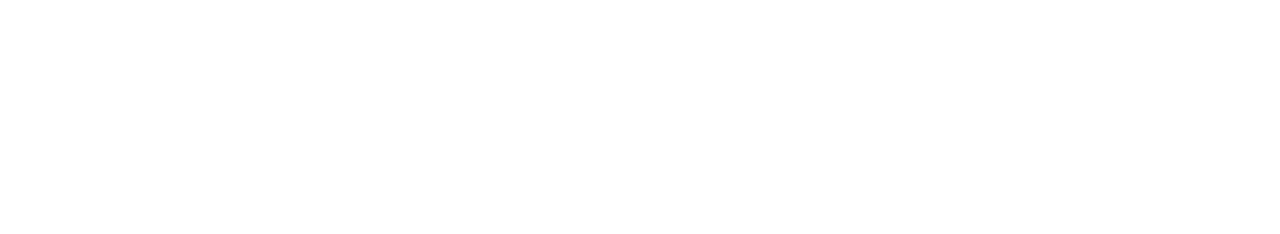
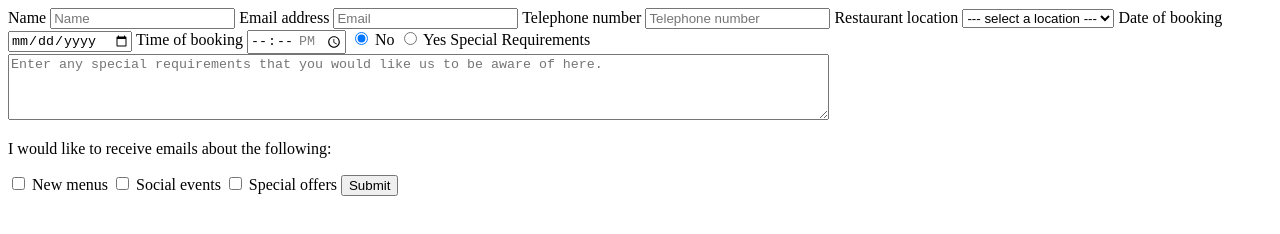
Before and after one commit to 88Hannah/example-form, a plain HTML site: page index.html in a window 1280 px wide. Drawn offline with Linux system fonts and the light colour scheme.

Commit message:
Basic form layout

```diff
--- a/index.html
+++ b/index.html
@@ -9,6 +9,106 @@
 
     <body>
 
+        <form>
+
+            <!-- Customer name -->
+            <label for="name">Name</label>
+            <input type="text" name="customerName" id="name" placeholder="Name" required>
+
+            <!-- Email address -->
+            <label for="email">Email address</label>
+            <input type="email" name="email" id="email" placeholder="Email" required>
+
+            <!-- Phone number -->
+            <label for="phone-number">Telephone number</label>
+            <input type="tel" name="phoneNumber" id="phone-number" placeholder="Telephone number">
+
+
+            <!-- Location -->
+            <label for="location">Restaurant location</label>
+            <select id="location">
+                <option hidden disabled selected>--- select a location ---</option>
+                <optgroup label="London">
+                    <option>Croydon</option>
+                    <option>Hammersmith</option>
+                    <option>Stratford</option>
+                    <option>Wembley</option>
+                </optgroup>
+                <optgroup label="East Anglia">
+                    <option>Cambridge</option>
+                    <option>Colchester</option>
+                    <option>Norwich</option>
+                </optgroup>
+                <optgroup label="South East">
+                    <option>Brighton</option>
+                    <option>Hastings</option>
+                </optgroup>
+
+            </select>
+
+
+            <!-- Date of booking -->
+            <label for="date">Date of booking</label>
+            <input type="date" id="date" required>
+
+            <!-- Time of booking -->
+            <label for="time"> Time of booking</label>
+            <input type="time" id="time" name="time" list="times" min="12:00" max="22:00" step="900" required>
+            <datalist id="times">
+                <option>12:00</option>
+                <option>12:15</option>
+                <option>12:30</option>
+                <option>12:45</option>
+                <option>13:00</option>
+                <option>13:15</option>
+                <option>13:30</option>
+                <option>13:45</option>
+                <option>14:00</option>
+                <!-- Add more time with Javascript later -->
+            </datalist>
+
+
+
+
+
+
+            <!-- Special requirements radio button -->
+            <input type="radio" name="specialRequirementsGiven" id="no" value="no" checked>
+            <label for="no">No</label>
+
+            <input type="radio" name="specialRequirementsGiven" id="yes" value="yes">
+            <label for="yes">Yes</label>
+
+
+            <!-- Special requirements text area -->
+            <label for="special-requirements">Special Requirements</label>
+            <textarea name="specialRequirements" id="special-requirements" cols="100" rows="4" maxlength="400" placeholder="Enter any special requirements that you would like us to be aware of here."></textarea>
+
+            <!-- Checkboxes for newsletters -->
+            <p>I would like to receive emails about the following:</p>
+            <input type="checkbox" id="menu" value="menu" name="menu">
+            <label for="menu">New menus</label>
+
+            <input type="checkbox" id="social" value="social" name="social">
+            <label for="social">Social events</label>
+
+            <input type="checkbox" id="specialOffers" value="specialOffers" name="specialOffers">
+            <label for="specialOffers">Special offers</label>
+
+            <!-- Submit -->
+            <button type="submit">Submit</button>
+
+
+        </form>
+
+
+
+
+
+
+
+
+
 
         <script src="script.js"></script>
     </body>
```
